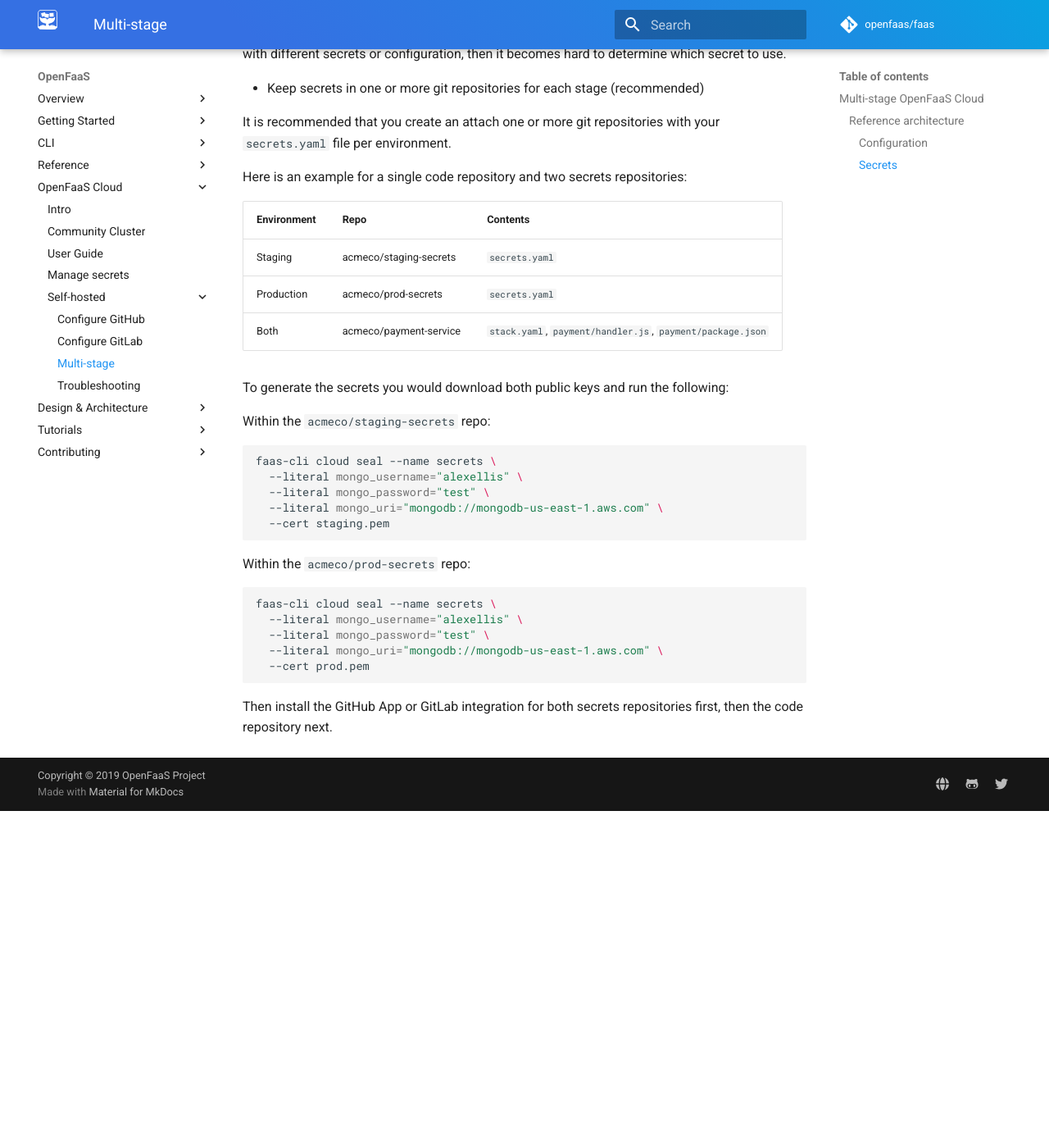
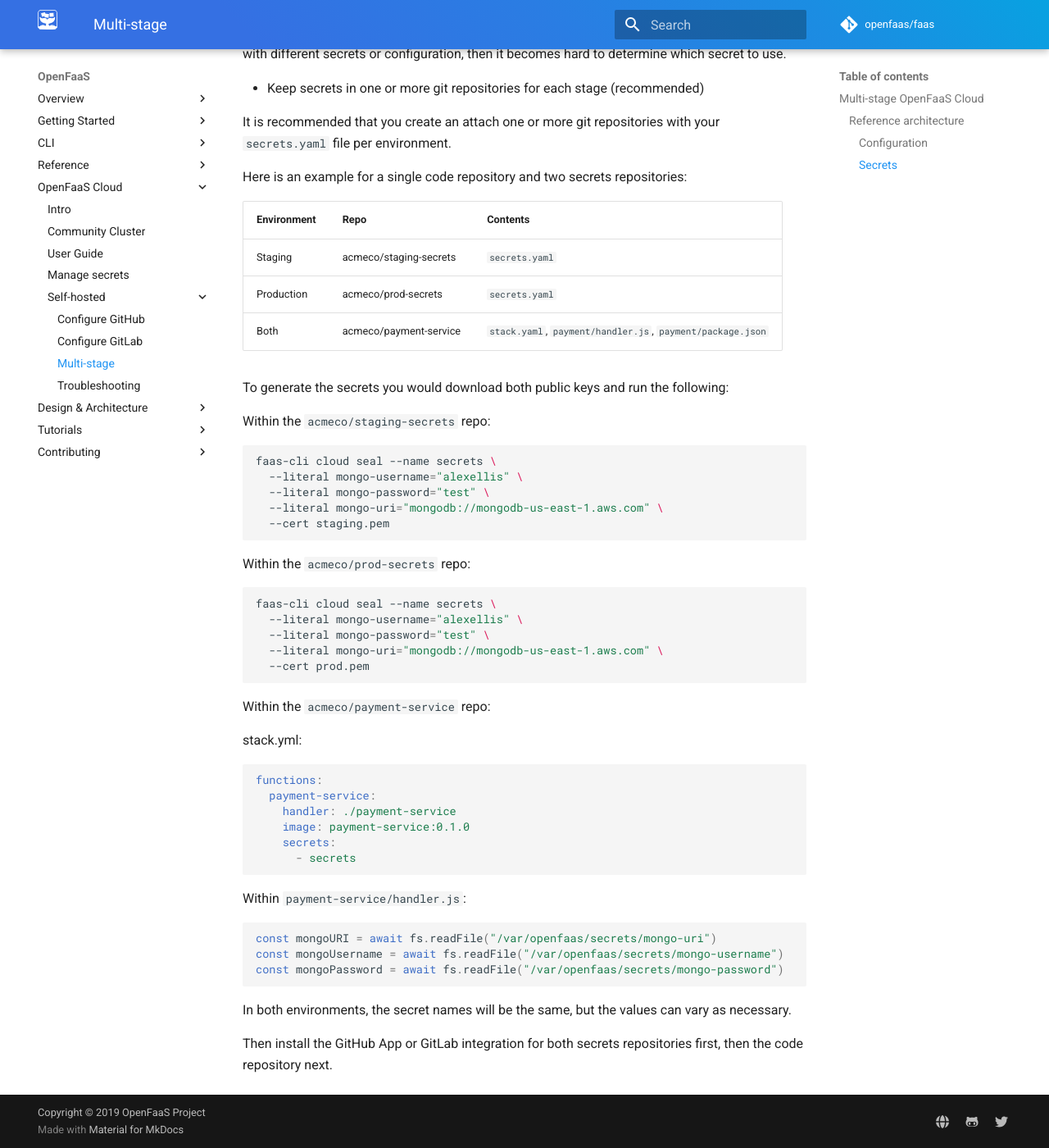
Before and after one commit to openfaas/docs, an MkDocs documentation site: the page built from docs/openfaas-cloud/self-hosted/multi-stage.md, in a window 1280 px wide and 1400 px high, scrolled down 1908 px. Shown: the whole window at 82% size. Built offline with MkDocs 1.6.1 and Material for MkDocs 9.7.7, drawn with Linux system fonts in a browser that asks for light colours; comment, search, counter and statistics services are not loaded; before the commit the page ends 2897 px from its top, so only the background shows below that.

Commit message:
Add code example for reading multi-stage secrets
Signed-off-by: Alex Ellis (OpenFaaS Ltd) <alexellis2@gmail.com>

````diff
--- a/docs/openfaas-cloud/self-hosted/multi-stage.md
+++ b/docs/openfaas-cloud/self-hosted/multi-stage.md
@@ -64,9 +64,9 @@ Within the `acmeco/staging-secrets` repo:
 
 ```sh
 faas-cli cloud seal --name secrets \
-  --literal mongo_username="alexellis" \
-  --literal mongo_password="test" \
-  --literal mongo_uri="mongodb://mongodb-us-east-1.aws.com" \
+  --literal mongo-username="alexellis" \
+  --literal mongo-password="test" \
+  --literal mongo-uri="mongodb://mongodb-us-east-1.aws.com" \
   --cert staging.pem
 ```
 
@@ -74,10 +74,33 @@ Within the `acmeco/prod-secrets` repo:
 
 ```sh
 faas-cli cloud seal --name secrets \
-  --literal mongo_username="alexellis" \
-  --literal mongo_password="test" \
-  --literal mongo_uri="mongodb://mongodb-us-east-1.aws.com" \
+  --literal mongo-username="alexellis" \
+  --literal mongo-password="test" \
+  --literal mongo-uri="mongodb://mongodb-us-east-1.aws.com" \
   --cert prod.pem
 ```
 
+Within the `acmeco/payment-service` repo:
+
+stack.yml:
+
+```yaml
+functions:
+  payment-service:
+    handler: ./payment-service
+    image: payment-service:0.1.0
+    secrets:
+      - secrets
+```
+
+Within `payment-service/handler.js`:
+
+```js
+const mongoURI = await fs.readFile("/var/openfaas/secrets/mongo-uri")
+const mongoUsername = await fs.readFile("/var/openfaas/secrets/mongo-username")
+const mongoPassword = await fs.readFile("/var/openfaas/secrets/mongo-password")
+```
+
+In both environments, the secret names will be the same, but the values can vary as necessary.
+
 Then install the GitHub App or GitLab integration for both secrets repositories first, then the code repository next.
````
